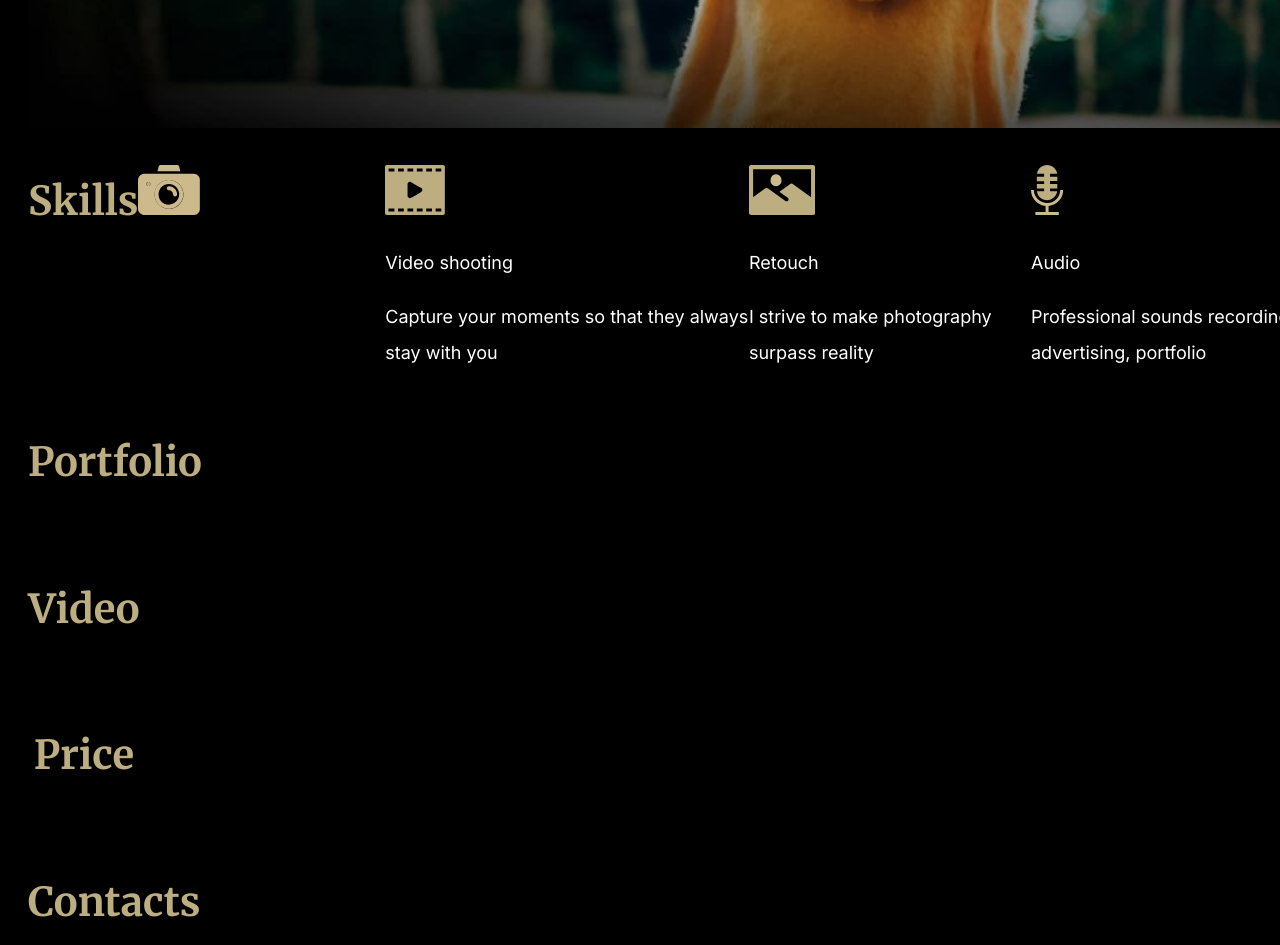
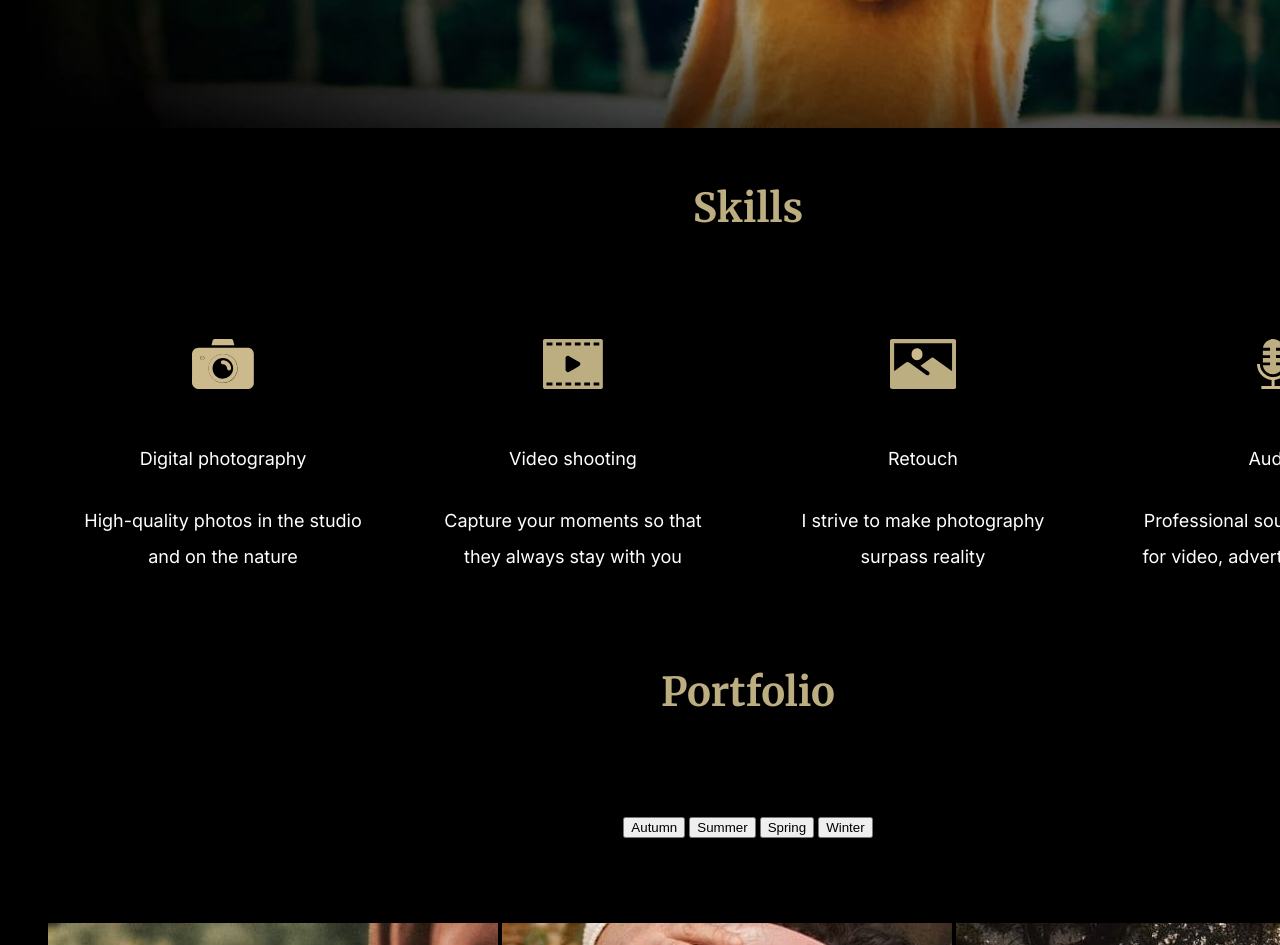
Before and after one commit to WetaMilovanova/portfolio, a plain HTML site: page index.html in a window 1280 px wide. Shown: the part 840-1785 px from the top of the page. Drawn offline with Linux system fonts and the light colour scheme.

Commit message:
feat: add photo and buttuns to sections portfolio

```diff
--- a/style.css
+++ b/style.css
@@ -111,14 +111,27 @@ body {
 
 .skills {
     display: flex;
-    flex-direction: row;
+    flex-direction: column;
     justify-content: space-around;
-    align-items: baseline;
+    align-items: center;
+    width: 1440px;
+    height: 482px;
 }
 
 .section-title {
+    display: flex;
+    flex-direction: row;
+    justify-content: center;
+    align-items: center;
+    width: 700px;
+    height: 80px;
+    background: #000000;
+    color: #BDAE82;
+}
+
+.text-title {
     flex: ;
-    width: 112px;
+    width: 152px;
     height: 80px;
     background: #000000;
     border-radius: 0px;
@@ -131,52 +144,134 @@ body {
     color: #BDAE82;
 }
 
-.skills-item {
-    flex: ;
+.items {
+    display: flex;
+    flex-direction: row;
+    justify-content: space-around;
+    align-items: baseline;
+    width: 1400px;
+    height: 242px;
     font-family: Inter;
     font-style: normal;
     font-weight: normal;
     font-size: 18px;
     line-height: 36px;
-    color:#FFFFFF
+    background: #000000;
+    color: #FFFFFF;
+}
+.skill-item {
+    display: flex;
+    flex-direction: column;
+    justify-content: space-around;
+    align-items: center;
+    width: 320px;
+    height: 240px;
 }
 
-.skills-item-2 {
+.icon-skills {
     flex: ;
-    font-family: Inter;
-    font-style: normal;
-    font-weight: normal;
-    font-size: 18px;
-    line-height: 36px;
-    color:#FFFFFF
 }
 
-.skills-item-3 {
+.header-skills {
     flex: ;
-    font-family: Inter;
-    font-style: normal;
-    font-weight: normal;
-    font-size: 18px;
-    line-height: 36px;
-    color:#FFFFFF
+    width: 280px;
+    height: 40px;
+    text-align: center;
 }
 
-.skills-item-4 {
+.description-skills {
     flex: ;
-    font-family: Inter;
+    width: 280px;
+    height: 72px;
+    text-align: center;
+}
+
+.portfolio {
+    display: flex;
+    flex-direction: column;
+    justify-content: space-around;
+    align-items: center;
+    width: 1440px;
+    height: 1500px;
+}
+
+
+.text-title-2 {
+    flex: ;
+    width: 232px;
+    height: 80px;
+    background: #000000;
+    border-radius: 0px;
+    font-family: Merriweather;
     font-style: normal;
-    font-weight: normal;
-    font-size: 18px;
-    line-height: 36px;
-    color:#FFFFFF
+    font-weight: bold;
+    font-size: 40px;
+    line-height: 80px;
+    text-align: center;
+    color: #BDAE82;
 }
-.portfolio {}
 
+.portfolio-buttons {
+    flex: ;
+    width: 895px;
+    height: 55px;
+}
+
+.exemples-photo {
+    flex: ;
+    width: 1400px;
+    height: 1145px;
+}
 .video {}
+
+.text-title-3 {
+    flex: ;
+    width: 154px;
+    height: 80px;
+    background: #000000;
+    border-radius: 0px;
+    font-family: Merriweather;
+    font-style: normal;
+    font-weight: bold;
+    font-size: 40px;
+    line-height: 80px;
+    text-align: center;
+    color: #BDAE82;
+}
 
 .price {}
 
+.text-title-4 {
+    flex: ;
+    width: 142px;
+    height: 80px;
+    background: #000000;
+    border-radius: 0px;
+    font-family: Merriweather;
+    font-style: normal;
+    font-weight: bold;
+    font-size: 40px;
+    line-height: 80px;
+    text-align: center;
+    color: #BDAE82;
+}
+
 .contacts {}
+
+.text-title-5 {
+    flex: ;
+    width: 450px;
+    height: 80px;
+    background: #000000;
+    border-radius: 0px;
+    font-family: Merriweather;
+    font-style: normal;
+    font-weight: bold;
+    font-size: 40px;
+    line-height: 80px;
+    text-align: center;
+    color: #BDAE82;
+}
 
 .footer-container {
     flex: ;
```
Also changed, not shown: index.html (+62 -23 lines), assets/img/portfolio-img1.jpg (added), assets/img/portfolio-img2.jpg (added), assets/img/portfolio-img3.jpg (added), assets/img/portfolio-img4.jpg (added), assets/img/portfolio-img5.jpg (added), assets/img/portfolio-img6.jpg (added).
